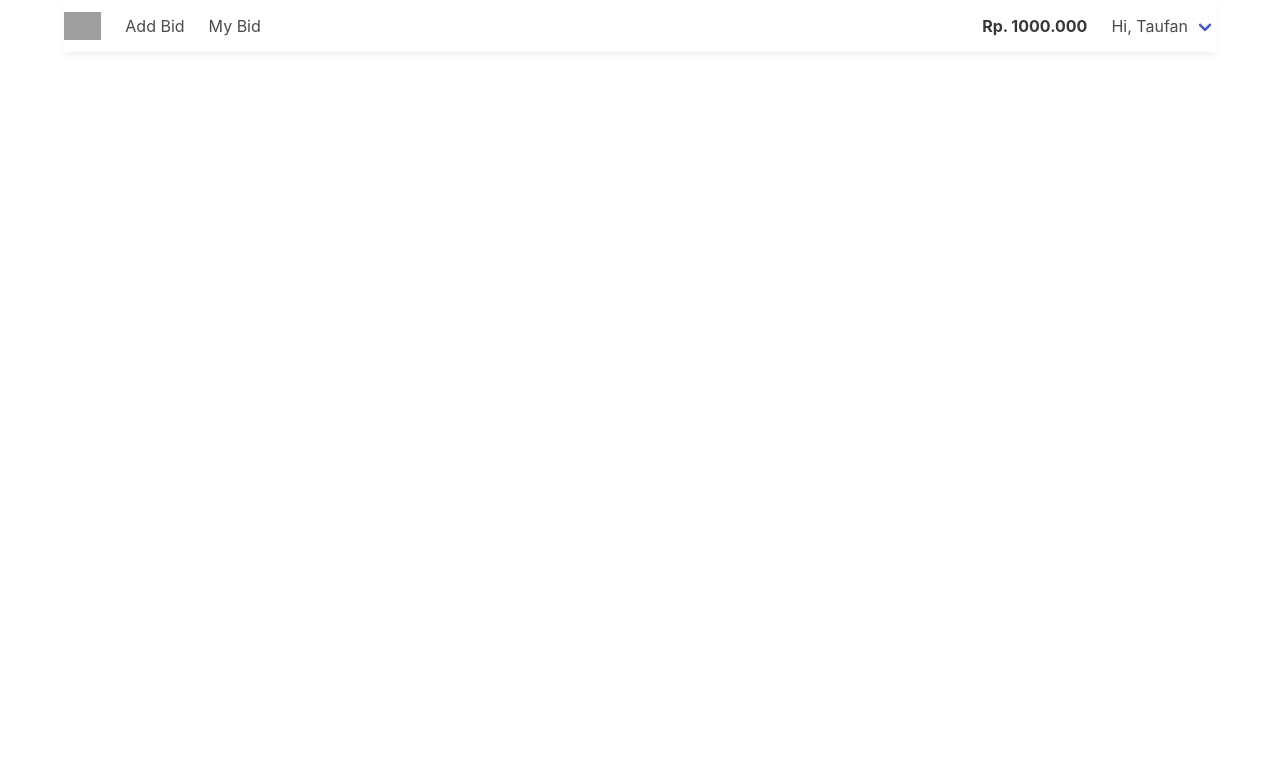
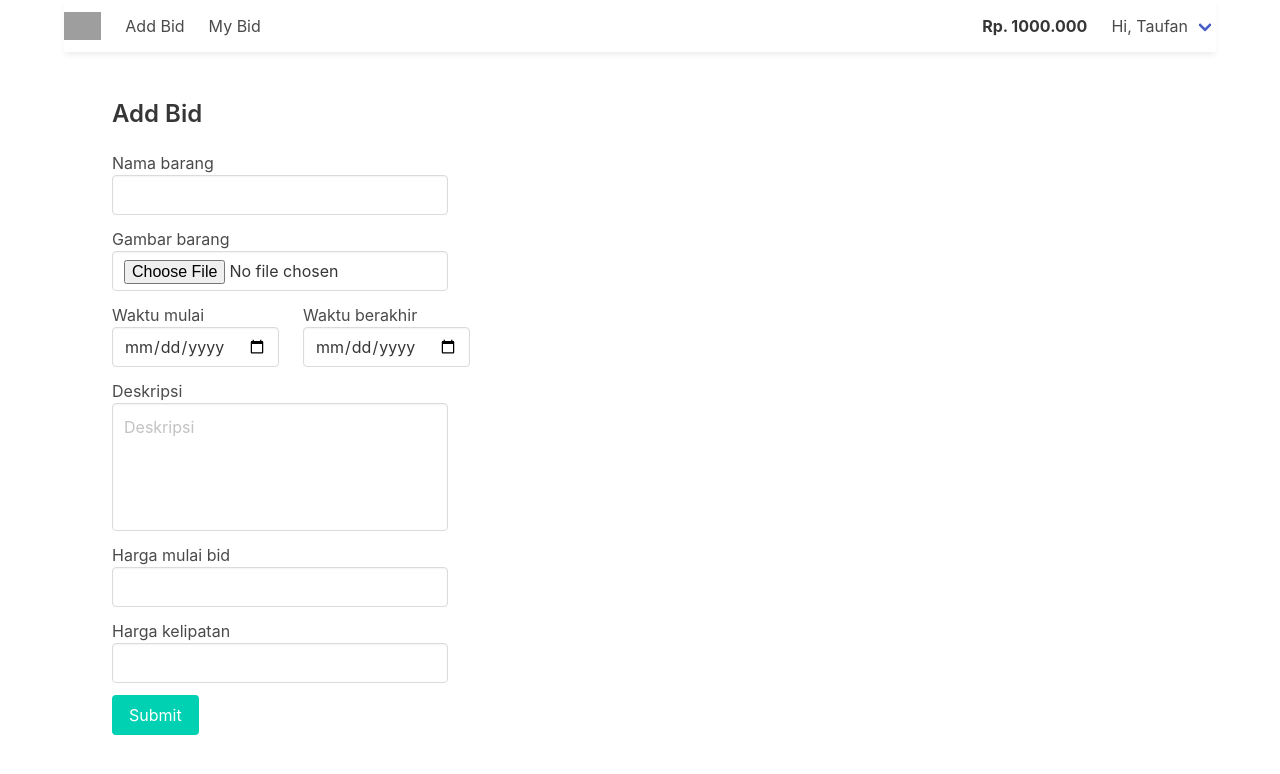
Before and after one commit to papannn/fe-bgp-hackaton, a React (Create React App) app: page /add_bid in a window 1280 px wide. Shown: the top 774 px of the page. Built offline with nearby package versions, Linux system fonts and the light colour scheme; grey boxes are pictures that could not be loaded.

Commit message:
Finished add product UI

```diff
--- a/src/App.js
+++ b/src/App.js
@@ -1,9 +1,12 @@
 import { Routes, Route } from "react-router-dom";
-// import './App.css';
-import './bulma.min.css'
-import Navbar from "./components/navbar";
+
+import AddProduct from "./pages/addproduct";
 import Home from "./pages/home";
 import Product from "./pages/product";
+
+import Navbar from "./components/navbar";
+
+import './bulma.min.css'
 
 
 const App = () => {
@@ -13,6 +16,7 @@ const App = () => {
       <Routes>
         <Route path="/" element={<Home />}/>
         <Route path="/product/:productId" element={<Product />}/>
+        <Route path="/add_bid" element={<AddProduct />}/>
       </Routes>
     </div>
   );
--- /dev/null
+++ b/src/pages/addproduct/index.js
@@ -0,0 +1,56 @@
+import React from 'react';
+
+
+const AddProduct = () => {
+
+    return (
+        <section className="section">
+            <h1 className="title is-4">Add Bid</h1>
+            <div className="columns">
+                <div className="column is-one-third">
+                    <div className="field">
+                        <label>Nama barang</label>
+                        <input className="input"/>
+                    </div>
+
+                    <div className="field">
+                        <label>Gambar barang</label>
+                        <input className="input" type="file"/>
+                    </div>
+
+                    <div className="field">
+                        <div className="columns">
+                            <div className="column">
+                                <label>Waktu mulai</label>
+                                <input className="input" type="date"/>
+                            </div>
+                            <div className="column">
+                                <label>Waktu berakhir</label>
+                                <input className="input" type="date"/>
+                            </div>
+                        </div>
+                    </div>
+
+                    <div className="field">
+                        <label>Deskripsi</label>
+                        <textarea class="textarea has-fixed-size" placeholder="Deskripsi"></textarea>
+                    </div>
+
+                    <div className="field">
+                        <label>Harga mulai bid</label>
+                        <input className="input"/>
+                    </div>
+
+                    <div className="field">
+                        <label>Harga kelipatan</label>
+                        <input className="input"/>
+                    </div>
+
+                    <button className="button is-primary">Submit</button>
+                </div>
+            </div>
+        </section>
+    )
+}
+
+export default AddProduct;
```
